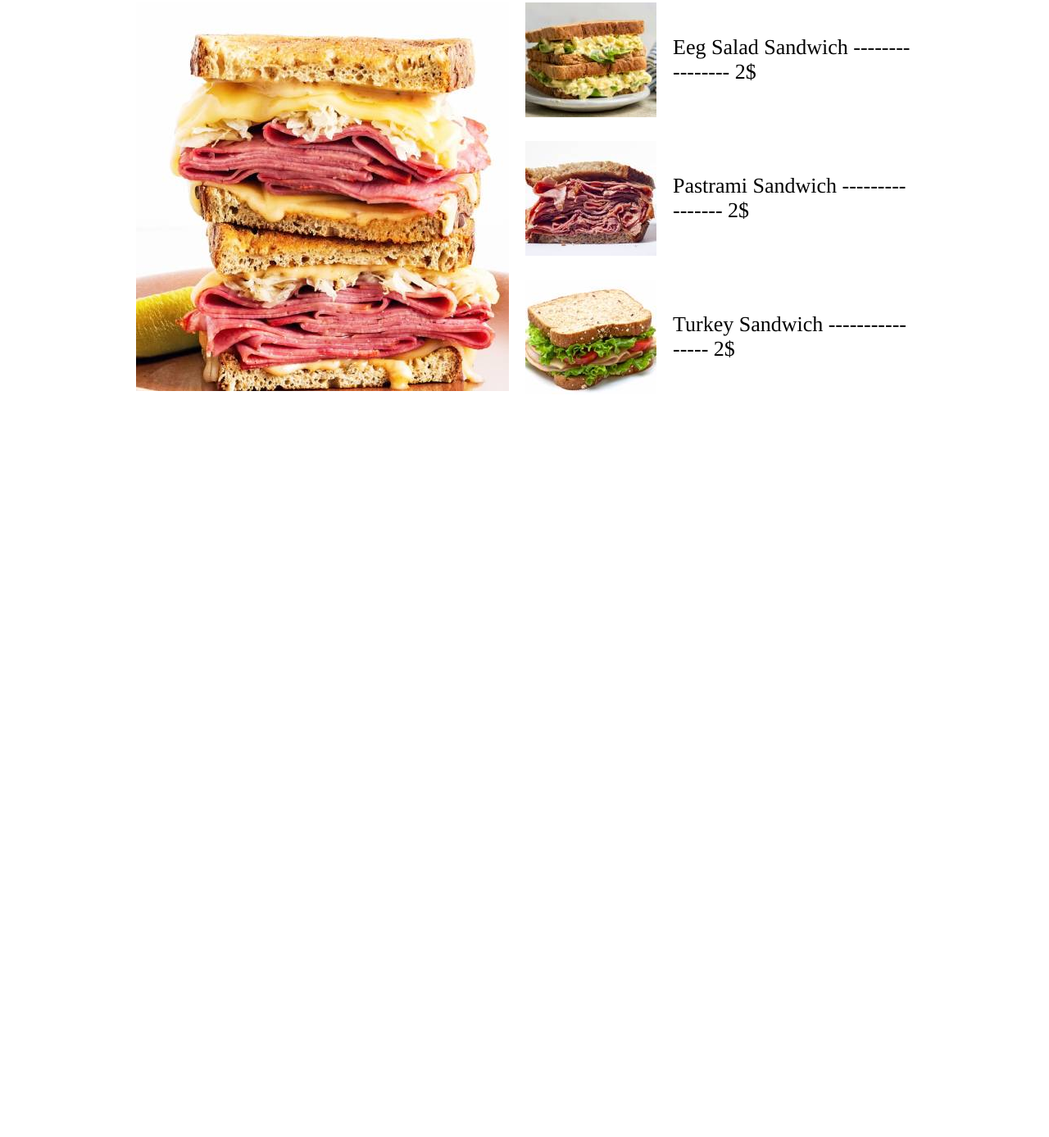
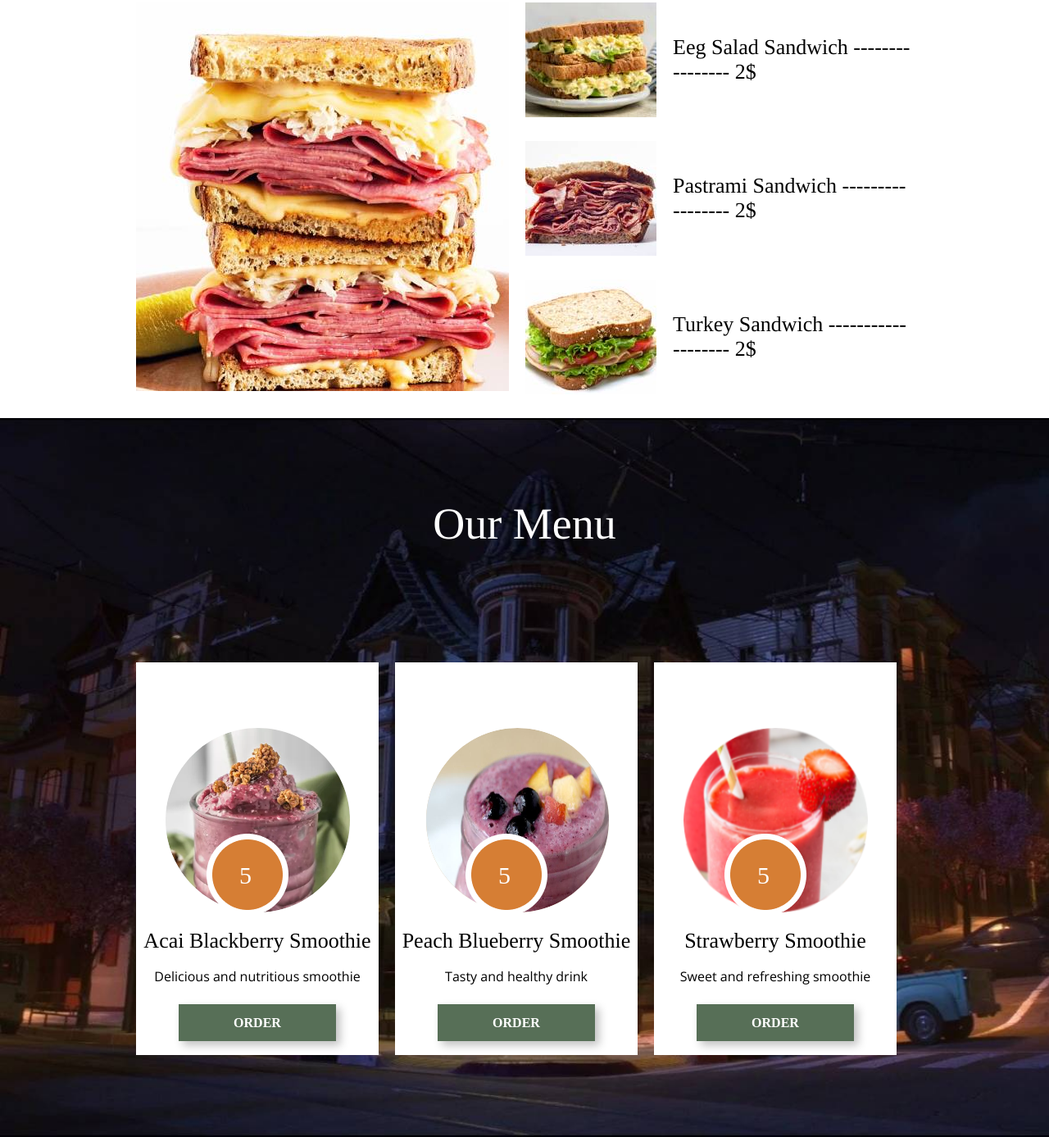
Before and after one commit to lconowalov4/LuckyCatCafe, a plain HTML site: page index.html in a window 1280 px wide. Shown: the part 2334-3721 px from the top of the page at 82% size. Before the commit the page ends 2844 px from the top, so only its background shows below. Drawn offline with nearby package versions, Linux system fonts and the light colour scheme.

Commit message:
Added a smoothie menu block.

```diff
--- a/index.html
+++ b/index.html
@@ -151,10 +151,10 @@
         </div>
     </div>
 </div>
-<div class="dishes">
+<div class="meals">
     <div class="container">
-        <div class="dishes-title">
-            <p>Our <span>Dishes</span></p>
+        <div class="meals-title">
+            <p>Our <span>Meals</span></p>
         </div>
         <div class="sandwiches">
             <div class="sandwiches-image">
@@ -170,14 +170,77 @@
                 <div class="sandwich-item">
                     <img class="pastrami" src="images/pastrami.jpg" alt="Pastrami sandwich">
                     <div class="sandwich-price">
-                        <p>Pastrami Sandwich ---------------- 2$</p>
+                        <p>Pastrami Sandwich ----------------- 2$</p>
                     </div>
                 </div>
                 <div class="sandwich-item">
                     <img class="turkey" src="images/turkey.jpg" alt="Turkey sandwich">
                     <div class="sandwich-price">
-                        <p>Turkey Sandwich ---------------- 2$</p>
+                        <p>Turkey Sandwich ------------------- 2$</p>
                     </div>
+                </div>
+            </div>
+        </div>
+    </div>
+</div>
+<div class="menu">
+    <div class="container">
+        <div class="menu-title">
+            <p>Our Menu</p>
+        </div>
+        <div class="menu-items">
+            <div class="menu-item">
+                <div class="menu-image">
+                    <img class="acaiblackberry" src="images/acaiblackberry.png" alt="Acai Blackberry Smoothie">
+                    <div class="menu-price">
+                    <img class="price-image" src="images/price.png">
+                    <p class="price">5</p>
+                    </div>
+                </div>
+                <div class="menu-text">
+                    <p>Acai Blackberry Smoothie</p>
+                </div>
+                <div class="menu-subtext">
+                    <p>Delicious and nutritious smoothie</p>
+                </div>
+                <div class="menu-button">
+                    <a class="menu-btn" href="#">ORDER</a>
+                </div>
+            </div>
+            <div class="menu-item">
+                <div class="menu-image">
+                    <img class="peachblueberry" src="images/peachblueberry.png" alt="Peach Blueberry Smoothie">
+                    <div class="menu-price">
+                    <img class="price-image" src="images/price.png">
+                    <p class="price">5</p>
+                    </div>
+                </div>
+                <div class="menu-text">
+                    <p>Peach Blueberry Smoothie</p>
+                </div>
+                <div class="menu-subtext">
+                    <p>Tasty and healthy drink</p>
+                </div>
+                <div class="menu-button">
+                    <a class="menu-btn" href="#">ORDER</a>
+                </div>
+            </div>
+            <div class="menu-item">
+                <div class="menu-image">
+                    <img class="strawberry" src="images/strawberry.png" alt="Strawberry Smoothie">
+                    <div class="menu-price">
+                    <img class="price-image" src="images/price.png">
+                    <p class="price">5</p>
+                    </div>
+                </div>
+                <div class="menu-text">
+                    <p>Strawberry  Smoothie</p>
+                </div>
+                <div class="menu-subtext">
+                    <p>Sweet and refreshing smoothie</p>
+                </div>
+                <div class="menu-button">
+                    <a class="menu-btn" href="#">ORDER</a>
                 </div>
             </div>
         </div>
--- a/style.css
+++ b/style.css
@@ -302,7 +302,7 @@ header {
     align-items: center;
 }
 
-.dishes-title {
+.meals-title {
     font-family: "Tinos", serif;
     font-size: 54px;
     font-weight: 400;
@@ -311,7 +311,7 @@ header {
     margin-bottom: 139px;
 }
 
-.dishes-title span {
+.meals-title span {
     color: #576F57;
 }
 
@@ -335,3 +335,84 @@ header {
     font-size: 26px;
     margin-left: 20px;
 }
+
+.menu {
+    background-image: url(images/menu-bg.jpg);
+    background-repeat: no-repeat;
+    background-size: cover;
+    padding-bottom: 100px;
+}
+
+.menu-title {
+    font-family: "Tinos", serif;
+    font-size: 54px;
+    color: #fff;
+    padding-top: 98px;
+    text-align: center;
+    padding-bottom: 138px;
+}
+
+.menu-item {
+    background-color: #fff;
+    text-align: center;
+    width: 33%;
+    padding-top: 80px;
+    padding-bottom: 30px;
+    margin-right: 20px;
+}
+
+.menu-text {
+    font-family: "Tinos", serif;
+    font-size: 26px;
+    padding-top: 16px;
+    padding-bottom: 17px;
+}
+
+.menu-subtext {
+    font-family: "Open Sans", sans-serif;
+    font-size: 16px;
+    padding-bottom: 17px;
+}
+
+.menu-btn {
+    background-color: #576F57;
+    color: #fff;
+    text-decoration: none;
+    padding: 14px 67px;
+    font-weight: 700;
+    transition: background-color 0.2s linear;
+    font-size: 16px;
+    box-shadow: 5px 5px 10px 0px #00000040;
+
+}
+
+.menu-btn:hover {
+    background-color: #276432;
+}
+
+.menu-button {
+    margin-top: 20px;
+}
+
+.price-image {
+    position: absolute;
+    bottom: 0;
+    right: 110px;
+}
+
+.menu-image {
+    position: relative;
+}
+
+.price {
+    position: absolute;
+    bottom: 32px;
+    right: 155px;
+    color: #fff;
+    font-size: 30px;
+}
+
+.menu-items {
+    display: flex;
+    justify-content: center;
+}
```
Also changed, not shown: images/acaiblackberry.png (added), images/menu-bg.jpg (added), images/peachblueberry.png (added), images/price.png (added), images/strawberry.png (added).
